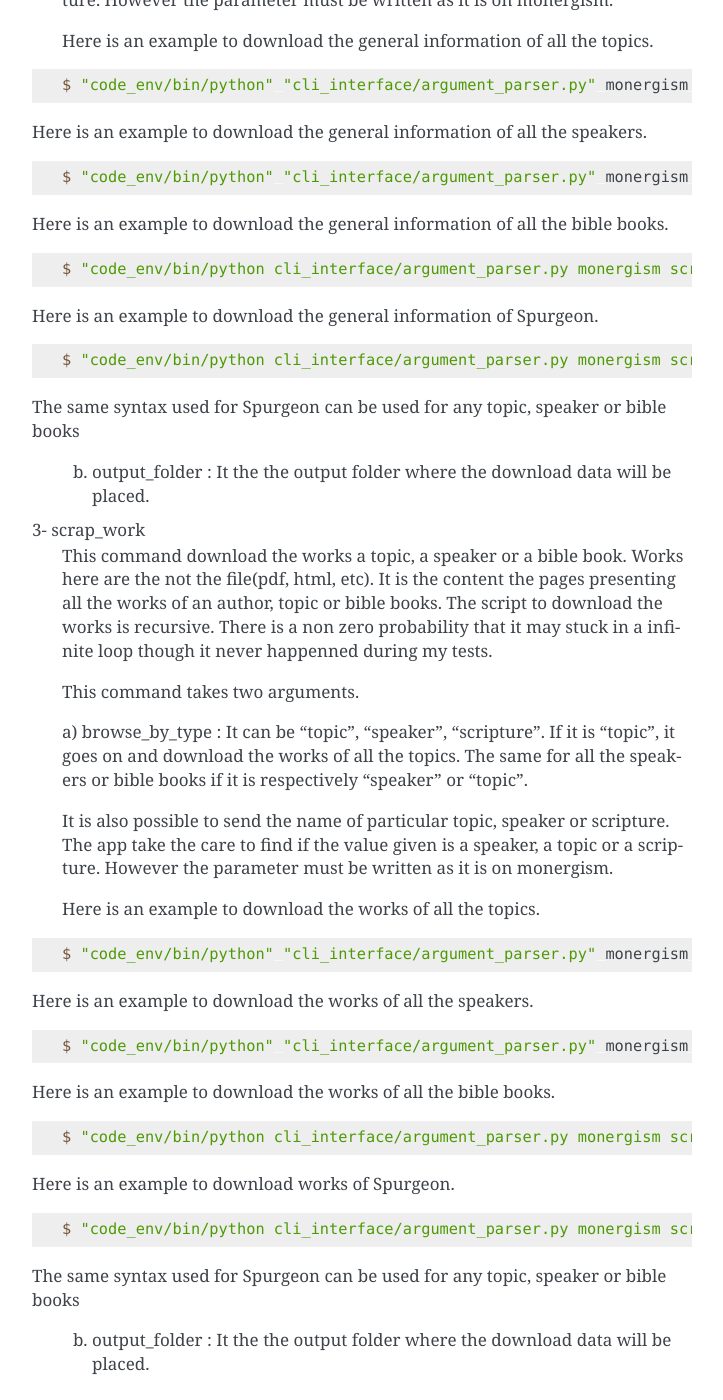
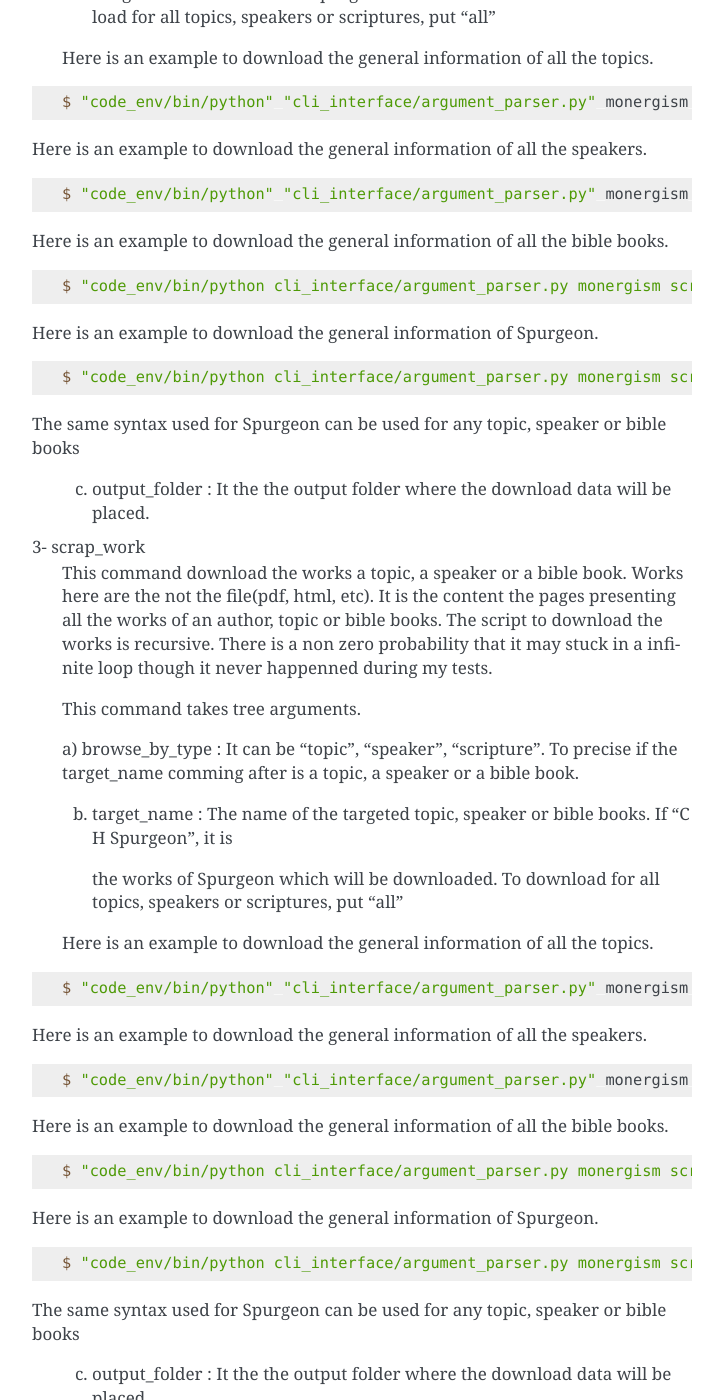
Before and after one commit to Elvis-codeur/Instrumentum_sanae_doctrinae_CLI, a Sphinx documentation site: the page built from docs/source/command_line_documentation.rst, in a window 1280 px wide and 1400 px high, scrolled down 1193 px. Shown: the whole window, without its empty margins (388-1111 px from the left). Built offline with Sphinx 7.4.7, drawn with Linux system fonts in a browser that asks for light colours; some of the changed text lies outside the part shown.

Commit message:
closed #8

```diff
--- a/docs/source/command_line_documentation.rst
+++ b/docs/source/command_line_documentation.rst
@@ -43,48 +43,48 @@
     speakers CH Spurgeon on the monergism
 
 
+    This command takes tree arguments.
 
-    This command takes two arguments.
+    a) browse_by_type : It can be "topic", "speaker", "scripture". To precise if the target_name comming after
+    is a topic, a speaker or a bible book.
 
-    a) browse_by_type : It can be "topic", "speaker", "scripture". If it is "topic", it goes on and download
-    the general information of all the topics. The same for all the speakers or bible books if it is
-    respectively "speaker" or "topic".
 
-    It is also possible to send the name of particular topic, speaker or scripture. The app take the care to
-    find if the value given is a speaker, a topic or a scripture. However the parameter must be written as it is on
-    monergism.
+    b) target_name : The name of the targeted topic, speaker or bible books. If "C H Spurgeon", it is
+     the general information of Spurgeon which will be downloaded. To download for all topics, speakers
+     or scriptures, put "all"
+
 
     Here is an example to download the general information of all the topics.
 
 .. code-block:: console
 
-    $ "code_env/bin/python" "cli_interface/argument_parser.py" monergism scrap_general_information topic "test_folder"
+    $ "code_env/bin/python" "cli_interface/argument_parser.py" monergism scrap_general_information topic all "test_folder"
 
 
 Here is an example to download the general information of all the speakers.
 
 .. code-block:: console
 
-    $ "code_env/bin/python" "cli_interface/argument_parser.py" monergism scrap_general_information speaker "test_folder"
+    $ "code_env/bin/python" "cli_interface/argument_parser.py" monergism scrap_general_information speaker all "test_folder"
 
 
 Here is an example to download the general information of all the bible books.
 
 .. code-block:: console
 
-    $ "code_env/bin/python cli_interface/argument_parser.py monergism scrap_general_information scriptures "test_folder
+    $ "code_env/bin/python cli_interface/argument_parser.py monergism scrap_general_information scriptures all "test_folder"
 
 
 Here is an example to download the general information of Spurgeon.
 
 .. code-block:: console
 
-    $ "code_env/bin/python cli_interface/argument_parser.py monergism scrap_general_information "C H Spurgeon" "test_folder
+    $ "code_env/bin/python cli_interface/argument_parser.py monergism scrap_general_information speaker "C H Spurgeon" "test_folder"
 
 The same syntax used for Spurgeon can be used for any topic, speaker or bible books
 
 
-    b) output_folder : It the the output folder where the download data will be placed.
+    c) output_folder : It the the output folder where the download data will be placed.
 
 
 
@@ -95,45 +95,45 @@
     recursive. There is a non zero probability that it may stuck in a infinite loop though it never
     happenned during my tests.
 
+    This command takes tree arguments.
 
-    This command takes two arguments.
+    a) browse_by_type : It can be "topic", "speaker", "scripture". To precise if the target_name comming after
+    is a topic, a speaker or a bible book.
 
-    a) browse_by_type : It can be "topic", "speaker", "scripture". If it is "topic", it goes on and download
-    the works of all the topics. The same for all the speakers or bible books if it is
-    respectively "speaker" or "topic".
 
-    It is also possible to send the name of particular topic, speaker or scripture. The app take the care to
-    find if the value given is a speaker, a topic or a scripture. However the parameter must be written as it is on
-    monergism.
+    b) target_name : The name of the targeted topic, speaker or bible books. If "C H Spurgeon", it is
+     the works of Spurgeon which will be downloaded. To download for all topics, speakers
+     or scriptures, put "all"
 
-    Here is an example to download the works of all the topics.
+
+    Here is an example to download the general information of all the topics.
 
 .. code-block:: console
 
-    $ "code_env/bin/python" "cli_interface/argument_parser.py" monergism scrap_work topic "test_folder"
+    $ "code_env/bin/python" "cli_interface/argument_parser.py" monergism scrap_work topic all "test_folder"
 
 
-Here is an example to download the works of all the speakers.
+Here is an example to download the general information of all the speakers.
 
 .. code-block:: console
 
-    $ "code_env/bin/python" "cli_interface/argument_parser.py" monergism scrap_work speaker "test_folder"
+    $ "code_env/bin/python" "cli_interface/argument_parser.py" monergism scrap_work speaker all "test_folder"
 
 
-Here is an example to download the works of all the bible books.
+Here is an example to download the general information of all the bible books.
 
 .. code-block:: console
 
-    $ "code_env/bin/python cli_interface/argument_parser.py monergism scrap_work scriptures "test_folder
+    $ "code_env/bin/python cli_interface/argument_parser.py monergism scrap_work scriptures all "test_folder"
 
 
-Here is an example to download works of Spurgeon.
+Here is an example to download the general information of Spurgeon.
 
 .. code-block:: console
 
-    $ "code_env/bin/python cli_interface/argument_parser.py monergism scrap_work "C H Spurgeon" "test_folder
+    $ "code_env/bin/python cli_interface/argument_parser.py monergism scrap_work speaker "C H Spurgeon" "test_folder"
 
 The same syntax used for Spurgeon can be used for any topic, speaker or bible books
 
 
-    b) output_folder : It the the output folder where the download data will be placed.
+    c) output_folder : It the the output folder where the download data will be placed.
```
Also changed, not shown: 2 other files.
